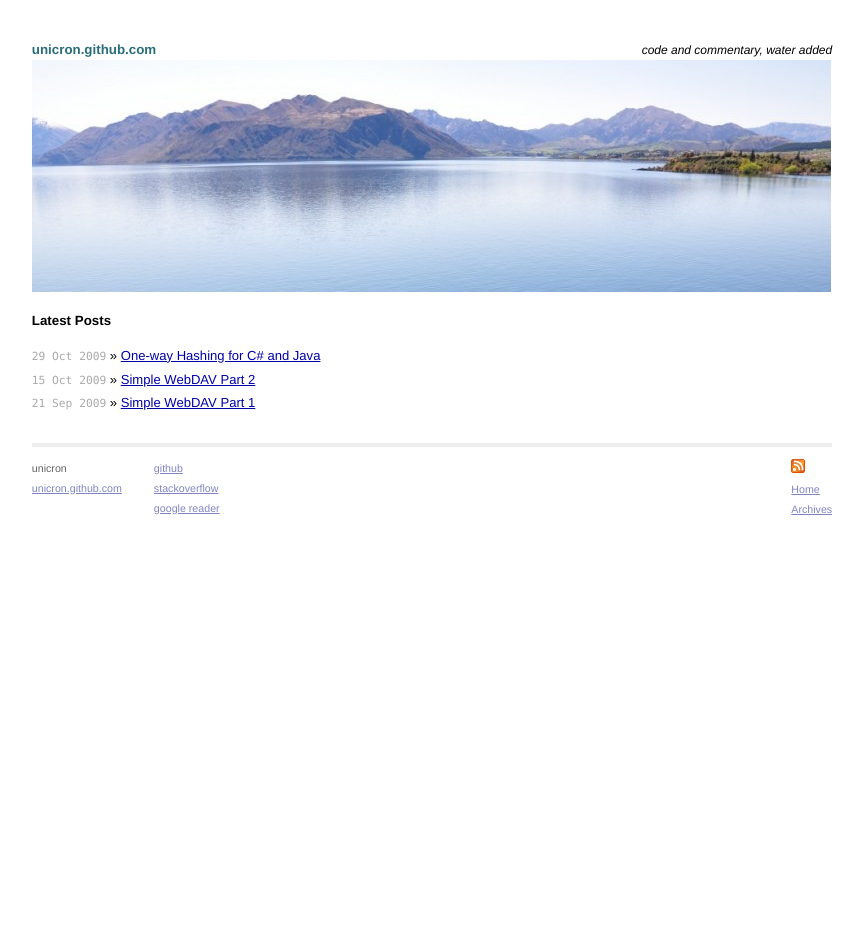
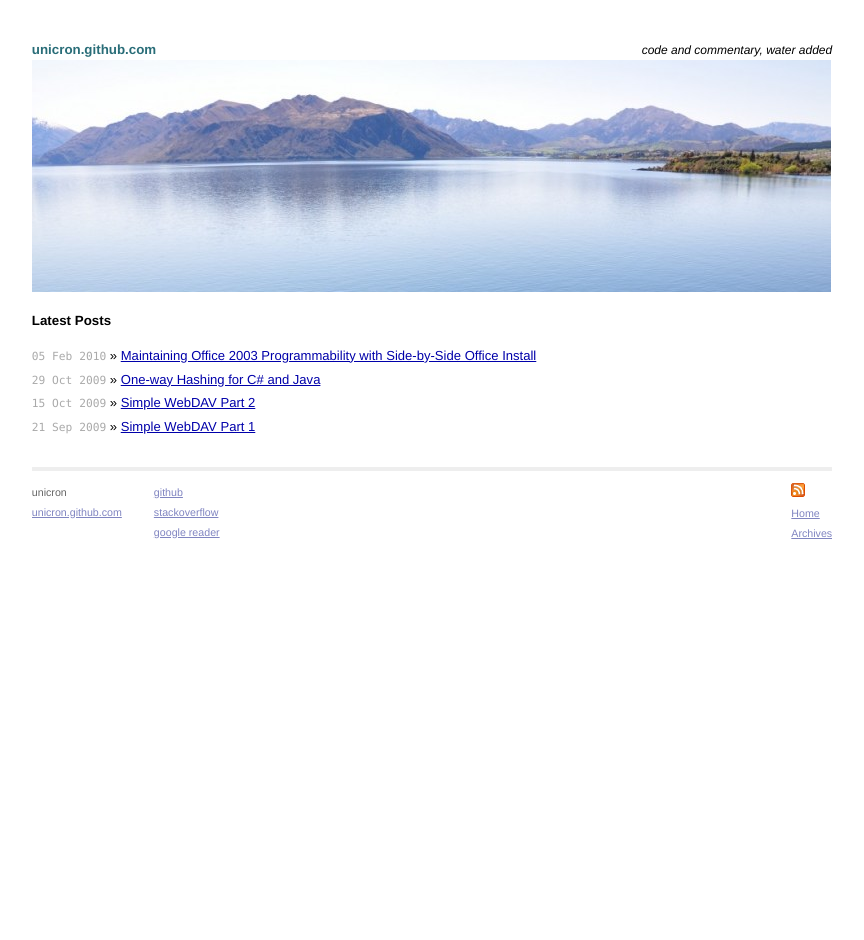
Before and after one commit to unicron/unicron.github.com, a Jekyll site: the page built from index.html, in a window 1280 px wide. Shown: the whole page, without its empty margins (208-1072 px from the left). Built offline with Jekyll 4.4.1, drawn with Linux system fonts in a browser that asks for light colours; some of the changed lines change nothing that is shown.

Commit message:
adding posts

```diff
--- a/_layouts/default.html
+++ b/_layouts/default.html
@@ -14,6 +14,18 @@
 
    <!-- favicon -->
    <link rel="shortcut icon" href="/images/favicon.ico">
+
+   <!-- google analytics -->
+   <script type="text/javascript">
+	  var _gaq = _gaq || [];
+	  _gaq.push(['_setAccount', 'UA-26124630-1']);
+	  _gaq.push(['_trackPageview']);
+	  (function() {
+		var ga = document.createElement('script'); ga.type = 'text/javascript'; ga.async = true;
+		ga.src = ('https:' == document.location.protocol ? 'https://ssl' : 'http://www') + '.google-analytics.com/ga.js';
+		var s = document.getElementsByTagName('script')[0]; s.parentNode.insertBefore(ga, s);
+	  })();
+   </script>
 </head>
 <body>
 
@@ -49,16 +61,5 @@
   </div>
 </div>
 
-<!--<a href="https://github.com/hross/hross.github.com"><img style="position: absolute; top: 0; right: 0; border: 0;" src="https://a248.e.akamai.net/assets.github.com/img/7afbc8b248c68eb468279e8c17986ad46549fb71/687474703a2f2f73332e616d617a6f6e6177732e636f6d2f6769746875622f726962626f6e732f666f726b6d655f72696768745f6461726b626c75655f3132313632312e706e67" alt="Fork me on GitHub"></a>-->
-
-<script type="text/javascript">
-var gaJsHost = (("https:" == document.location.protocol) ? "https://ssl." : "http://www.");
-document.write(unescape("%3Cscript src='" + gaJsHost + "google-analytics.com/ga.js' type='text/javascript'%3E%3C/script%3E"));
-</script>
-<script type="text/javascript">
-var pageTracker = _gat._getTracker("UA-8861266-1");
-pageTracker._trackPageview();
-</script>
-
 </body>
 </html>
--- /dev/null
+++ b/_posts/2010-02-05-maintaining-office-2003-side-by-side.md
@@ -0,0 +1,11 @@
+---
+layout: post
+title: Maintaining Office 2003 Programmability with Side-by-Side Office Install
+categories: [.net]
+---
+
+In order to build for Office 2003 interop/automation while having Office 2007 installed in a side-by-side installation, you need to remove the .NET programmability support from each 2007 product. This ensures that the latest version available in the GAC is version 11 (2003), since most of the time .NET builds will pull from there instead of a local reference.
+
+To do this, go to add/remove programs and call up the “Change Features” window for Office 2007, find the item called “.NET Programmability Support” under each individual product you have installed, and remove it. There are also items under Office Tools for Graph and Smart Tags.
+
+Then, your GAC will include only version 11 assemblies for each product rather than 11 and 12. You should be able to build as you did before under 2003 alone.
```
